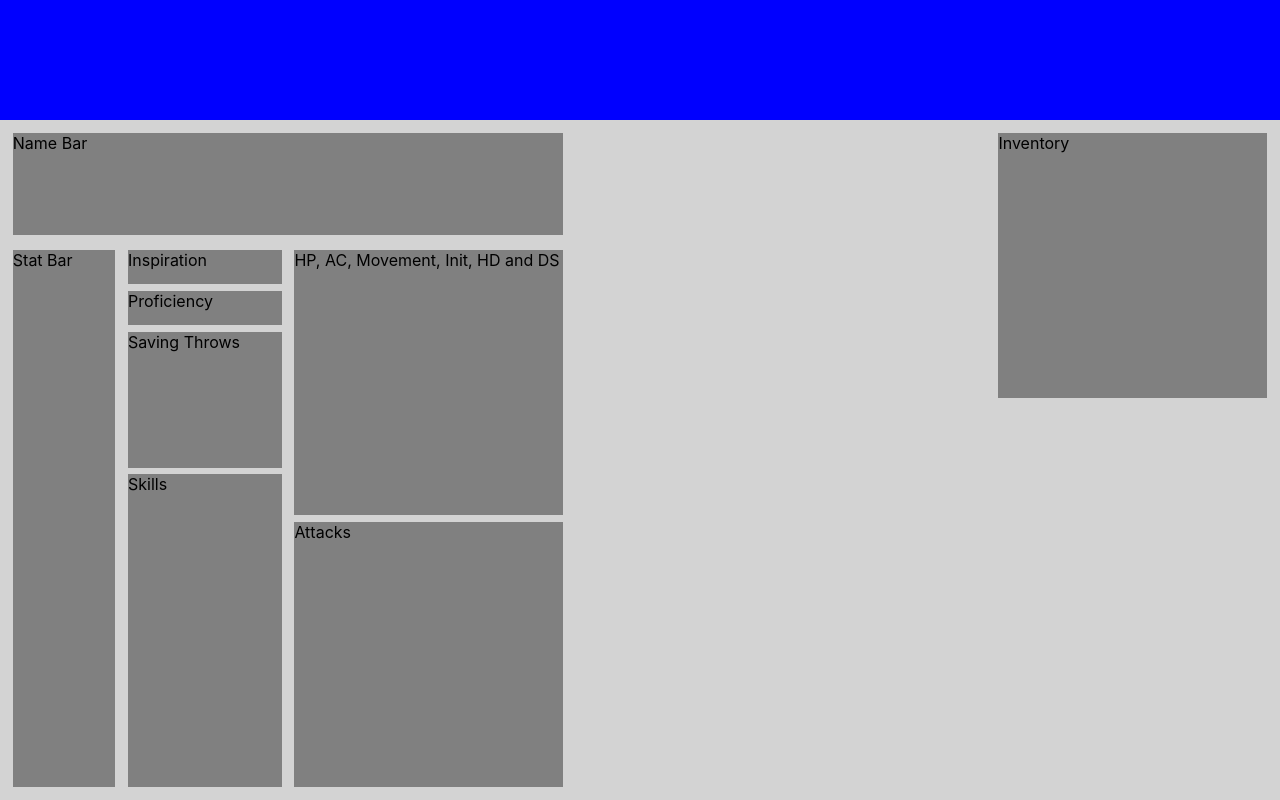
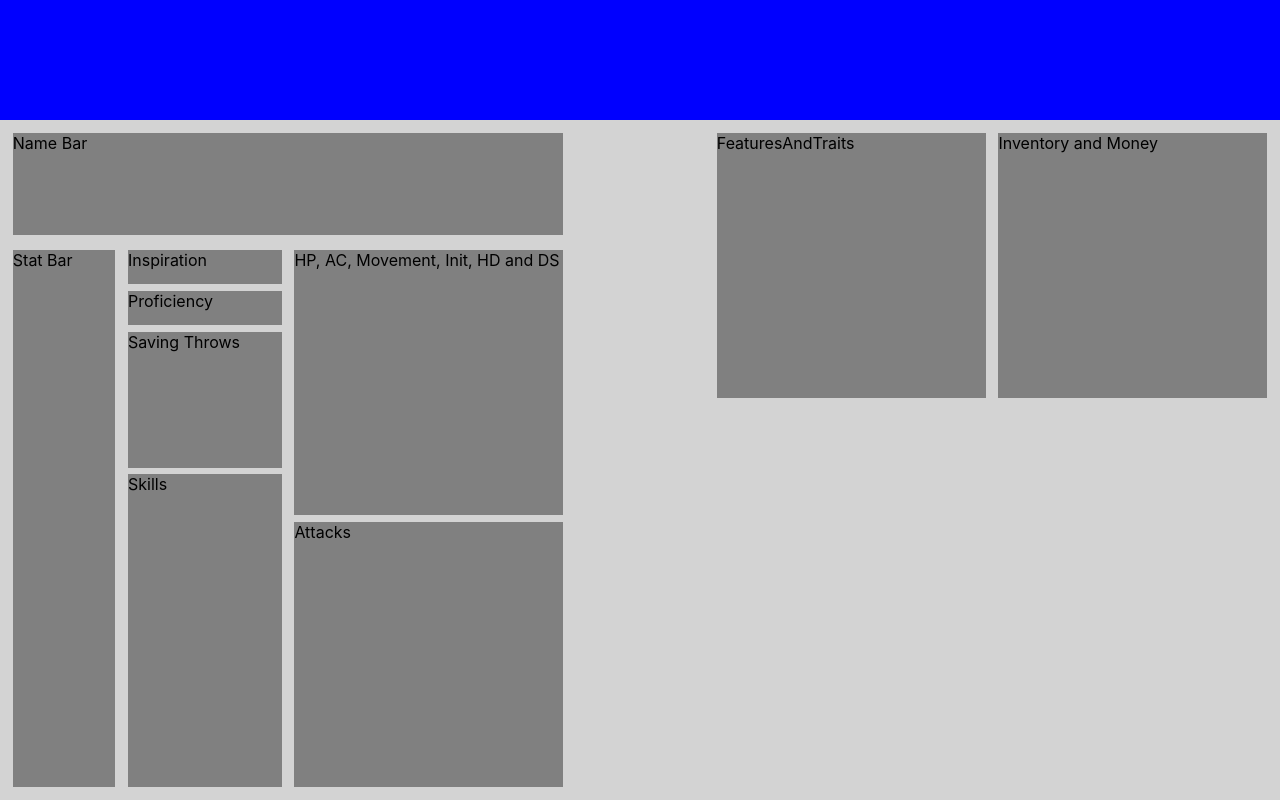
Before and after one commit to lukevangorder/5ESheets, a React (Create React App) app in the folder 5e-sheets/: page / in a window 1280 px wide. Built offline with nearby package versions, Linux system fonts and the light colour scheme.

Commit message:
Adds featuresandtraits.js class and component and imports to CSheet.js

```diff
--- a/5e-sheets/src/App.css
+++ b/5e-sheets/src/App.css
@@ -98,3 +98,12 @@
   margin: 1%;
   right: 0%;
 }
+
+.featuresandtraits {
+  background-color: grey;
+  position: absolute;
+  height: 39%;
+  width: 21%;
+  margin: 1%;
+  right: 22%;
+}
--- a/5e-sheets/src/CSheet.js
+++ b/5e-sheets/src/CSheet.js
@@ -1,10 +1,11 @@
 import React, { Component } from 'react';
-import { NameBar, StatBar, Inspiration, Proficiency, SavingThrows, Skills, HitPoints, Attacks, Inventory } from './CSheetDivs/DivsIndex'
+import { NameBar, StatBar, Inspiration, Proficiency, SavingThrows, Skills, HitPoints, Attacks, Inventory, FeaturesAndTraits } from './CSheetDivs/DivsIndex'
 
 export default class CSheet extends Component {
     render() {
         return (
             <div class='CSheet'>
+                <FeaturesAndTraits />
                 <Inventory />
                 <Attacks />
                 <HitPoints />
--- a/5e-sheets/src/CSheetDivs/DivsIndex.js
+++ b/5e-sheets/src/CSheetDivs/DivsIndex.js
@@ -8,7 +8,7 @@ import Skills from './Skills.js'
 import HitPoints from './HitPoints.js'
 import Attacks from './Attacks.js'
 import Inventory from './Inventory.js'
-
+import FeaturesAndTraits from './FeaturesAndTraits.js'
 
 export {
     NameBar,
@@ -19,5 +19,6 @@ export {
     Skills,
     HitPoints,
     Attacks,
-    Inventory
+    Inventory,
+    FeaturesAndTraits
 }
--- /dev/null
+++ b/5e-sheets/src/CSheetDivs/FeaturesAndTraits.js
@@ -0,0 +1,9 @@
+import React, { Component } from 'react';
+
+export default class FeaturesAndTraits extends Component {
+    render() {
+        return (
+            <div class='featuresandtraits'>FeaturesAndTraits</div>
+        )
+    }
+}
--- a/5e-sheets/src/CSheetDivs/Inventory.js
+++ b/5e-sheets/src/CSheetDivs/Inventory.js
@@ -3,7 +3,7 @@ import React, { Component } from 'react';
 export default class Inventory extends Component {
     render() {
         return (
-            <div class='inventory'>Inventory</div>
+            <div class='inventory'>Inventory and Money</div>
         )
     }
 }
```
